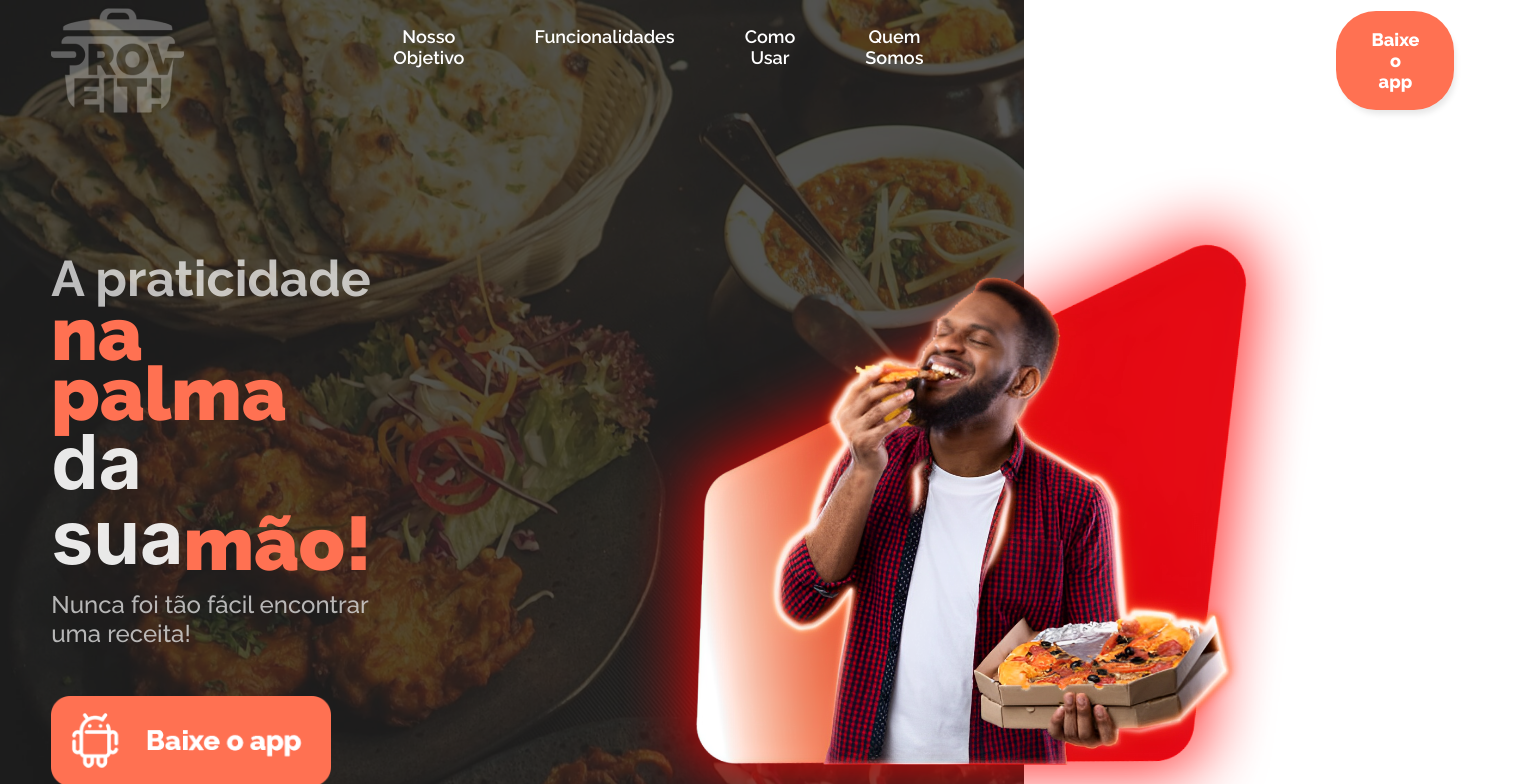
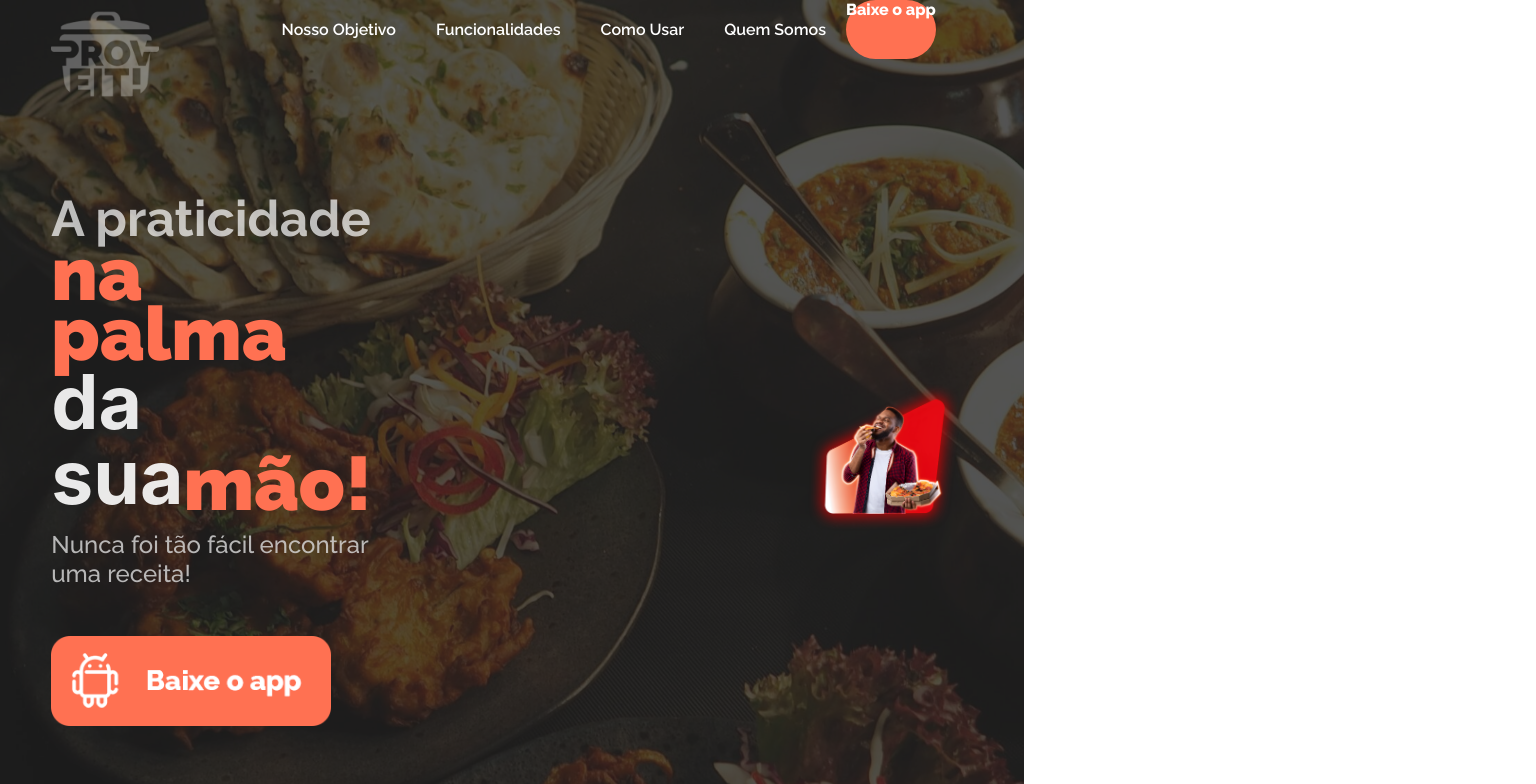
Before and after one commit to Taviin7/Proveit_Landing_Pages, a React (Create React App) app: page / in a window 1024 px wide. Shown: the top 784 px of the page, 1536 px wide, since content can reach past the window. Built offline with nearby package versions, Linux system fonts and the light colour scheme.

Commit message:
começando os ajustes na Home

```diff
--- a/src/Components/CardIntegrantes/Card/Card.css
+++ b/src/Components/CardIntegrantes/Card/Card.css
@@ -1,6 +1,6 @@
 .cardIntegrantes {
-  width: 215px;
-  height: 220px;
+  width: 50%;
+  height: 55%;
   background: #FF7152;
   box-shadow: 0px 4px 4px rgba(0, 0, 0, 0.25);
   border-radius: 30px;
--- a/src/Components/CardIntegrantes/CardIntegrantes.css
+++ b/src/Components/CardIntegrantes/CardIntegrantes.css
@@ -84,7 +84,7 @@ width: 40%;
 }
 
 .font-OrangeTeam2 {
-  font-size: 200px;
+  font-size: 130px;
   line-height: 30%;
   color: #FF7152;
   margin-left: 70px;
@@ -95,7 +95,7 @@ width: 40%;
 .font-WhiteOur2 {
   padding-left: 15%;
   text-align: left;
-  font-size: 150px;
+  font-size: 80px;
   opacity: 90%;
   line-height: 150px;
   color: #fff;
--- a/src/Components/Footer/Footer.css
+++ b/src/Components/Footer/Footer.css
@@ -7,8 +7,8 @@ footer {
 
 footer img {
   display: flex;
-  width: 250px;
-  height: 250px;
+  width: 60%;
+  height: 50%;
   margin-top: 15%;
   margin-left: 35%;
 }
--- a/src/Components/Home/Home.css
+++ b/src/Components/Home/Home.css
@@ -1,3 +1,184 @@
+.section1 {
+  height: 100vh;
+  width: 100%;
+  background-size: cover;
+  display: flex;
+  flex-direction: column;
+}
+
+.fundo {
+  background-repeat: no-repeat;
+  height: 100vh;
+  width: 100%;
+  /* background-size: cover; */
+  display: flex;
+  flex-direction: column;
+}
+
+.fundo::before {
+  content: "";
+  background-image: url("./Imgs/mesafundo.jpg");
+  background-size: cover;
+  position: absolute;
+  top: 0px;
+  right: 0px;
+  bottom: 0px;
+  left: 0px;
+  z-index: -1;
+  filter: brightness(25%) opacity(90%);
+}
+
+
+header {
+  width: 100%;
+  height: 15%;
+  display: flex;
+}
+
+.logo {
+  height: 90%;
+  margin-left: 5%;
+  margin-right: 10%;
+}
+
+ul {
+  display: flex;
+  font-family: "raleway";
+}
+
+.ancoras {
+  font-size: 24;
+  margin: 15px;
+  color: #fff;
+  font-family: 'raleway-semibold';
+  padding: 5px;
+  border-radius: 8px;
+ /*  list-style-type: none; */
+  transition: 0.2s;
+  text-align: center;
+  /* text-decoration: none; */
+}
+
+.ancoras:hover {
+  transition: 0.2s;
+  background-color: #fff;
+  color: #FF7152;
+}
+
+.section1 .baixeoapp {
+  color: #fff;
+/*   padding-top: 2%;
+  padding-bottom: 2%;
+  padding-left: 5%;
+  padding-right: 5%; */
+  background-color: #FF7152;
+  border-radius: 40px;
+  font-size: 24;
+  text-align: center;
+  /* list-style-type: none; */
+ /*  box-shadow: 3px 6px 6px -2px rgba(0, 0, 0, 0.1);
+  -webkit-box-shadow: 3px 6px 6px -2px rgba(0, 0, 0, 0.1);
+  -moz-box-shadow: 3px 6px 6px -2px rgba(0, 0, 0, 0.1); */
+  transition: 0.2;
+ /*  margin-left: 10cm; */
+  text-decoration: none;
+  font-family: "raleway-extrabold";
+}
+
+.section1 .baixeoapp:hover {
+  transition: 0.2;
+  background-color: #fff;
+  color: #FF7152;
+}
+
+.container{
+  width: 100%;
+  height: 100%;
+  display: flex;
+  align-items: center;
+  flex-direction: row;
+  justify-content: space-between;
+}
+
+.titleBox1 {
+  flex: 50%;
+  margin-left: 5%;
+  display: flex;
+  text-align: left;
+  flex-direction: column;
+  justify-content: center;
+}
+
+.titleBox2{
+  width: 66%;
+  display: flex;
+  flex-direction: row;
+  justify-content: space-between;
+}
+
+.wordmao{
+  display: flex;
+  flex-direction: column;
+  justify-content: end;
+}
+
+.font-WhiteOpace {
+  font-family: 'raleway-bold';
+  text-align: left;
+  font-style: Medium;
+  font-size: 50px;
+  opacity: 70%;
+  line-height: 45px;
+  line-height: 100%;
+  color: #fff;
+  font-weight: 600;
+}
+
+.fontOrange {
+  font-size: 75px;
+  line-height: 80%;
+  color: #FF7152;
+  font-family: "raleway-black";
+  font-style: inherit;
+  z-index: 2;
+}
+
+.font-White {
+  font-size: 75px;
+  opacity: 90%;
+  line-height: 45px;
+  line-height: 100%;
+  color: #fff;
+}
+
+.subtitleBox {
+  font-family: 'raleway-medium';
+  font-style: Medium;
+  font-size: 150%;
+  opacity: 80%;
+  margin-top: 5%;
+  color: #dddddd;
+}
+
+.BtnDownload {
+  width: 280px;
+  height: 90px;
+  margin-top: 15%;
+}
+
+.imgBox {
+  display: flex;
+/*   margin-left: 20%; */
+  margin-right: 5%;
+  justify-content: flex-end;
+}
+
+.section1 .imgBox img {
+  height: 44%;
+  width: 44%;
+}
+
+
 /* Estilos para largura de tela menor ou igual a 768 pixels (celular)*/
 @media (max-width: 768px) {
   .section1 {
@@ -184,193 +365,5 @@
 
 /* Estilos para tablet */
 @media (min-width: 768px) and (max-width: 1023px) {
-  /* Adicione aqui os estilos para tablet */
+
 }
-
-/* Estilos para notebook */
-@media (min-width: 1024px) and (max-width: 1279px) {
-  .section1 {
-    height: 100vh;
-    width: 100%;
-    background-size: cover;
-    display: flex;
-    flex-direction: column;
-  }
-
-  .fundo {
-    background-repeat: no-repeat;
-    height: 100vh;
-    width: 100%;
-    background-size: cover;
-    display: flex;
-    flex-direction: column;
-  }
-
-  .fundo::before {
-    content: "";
-    background-image: url("./Imgs/mesafundo.jpg");
-    background-size: cover;
-    position: absolute;
-    top: 0px;
-    right: 0px;
-    bottom: 0px;
-    left: 0px;
-    z-index: -1;
-    filter: brightness(25%) opacity(90%);
-  }
-
-  header {
-    width: 100%;
-    height: 15%;
-    border-radius: 0px 0px 0px 110px;
-    display: flex;
-    flex-direction: row;
-    align-items: center;
-  }
-
-  .logo {
-    height: 133px;
-    align-items: self-start;
-    margin-left: 5%;
-    margin-right: 17%;
-  }
-
-  ul {
-    display: flex;
-    font-family: "raleway";
-  }
-
-  .ancoras {
-    font-size: large;
-    margin: 0 20px;
-    color: #fff;
-    font-family: 'raleway-semibold';
-    padding: 15px;
-    border-radius: 8px;
-    list-style-type: none;
-    transition: 0.2s;
-    text-align: center;
-    text-decoration: none;
-  }
-
-  .ancoras:hover {
-    transition: 0.2s;
-    background-color: #fff;
-    color: #FF7152;
-  }
-
-  .Baixar {
-    color: #fff;
-    padding: 18px 35px;
-    background-color: #FF7152;
-    border-radius: 40px;
-    font-size: large;
-    text-align: center;
-    list-style-type: none;
-    box-shadow: 3px 6px 6px -2px rgba(0, 0, 0, 0.1);
-    -webkit-box-shadow: 3px 6px 6px -2px rgba(0, 0, 0, 0.1);
-    -moz-box-shadow: 3px 6px 6px -2px rgba(0, 0, 0, 0.1);
-    transition: 0.2;
-    margin-left: 10cm;
-    text-decoration: none;
-    font-family: "raleway-extrabold";
-  }
-
-  .Baixar:hover {
-    transition: 0.2;
-    background-color: #fff;
-    color: #ff715282;
-  }
-
-  .container{
-    width: 100%;
-    height: 800px;
-    display: flex;
-    align-items: center;
-    flex-direction: row;
-    justify-content: space-between;
-  }
-
-  .titleBox1 {
-    flex: 50%;
-    margin-left: 5%;
-    display: flex;
-    text-align: left;
-    flex-direction: column;
-    justify-content: center;
-  }
-
-  .titleBox2{
-    width: 66%;
-    display: flex;
-    flex-direction: row;
-    justify-content: space-between;
-  }
-
-  .wordmao{
-    display: flex;
-    flex-direction: column;
-    justify-content: end;
-  }
-
-  .font-WhiteOpace {
-    font-family: 'raleway-bold';
-    text-align: left;
-    font-style: Medium;
-    font-size: 50px;
-    opacity: 70%;
-    line-height: 45px;
-    line-height: 100%;
-    color: #fff;
-    font-weight: 600;
-  }
-
-  .fontOrange {
-    font-size: 75px;
-    line-height: 80%;
-    color: #FF7152;
-    font-family: "raleway-black";
-    font-style: inherit;
-    z-index: 2;
-  }
-
-  .font-White {
-    font-size: 75px;
-    opacity: 90%;
-    line-height: 45px;
-    line-height: 100%;
-    color: #fff;
-  }
-
-  .subtitleBox {
-    font-family: 'raleway-medium';
-    font-style: Medium;
-    font-size: 150%;
-    opacity: 80%;
-    margin-top: 5%;
-    color: #dddddd;
-  }
-
-  .BtnDownload {
-    width: 280px;
-    height: 90px;
-    margin-top: 15%;
-  }
-
-  .imgBox {
-    display: flex;
-    margin-left: 20%;
-    margin-right: 5%;
-    justify-content: flex-end;
-  }
-
-  .imgBox img {
-    height: 800px;
-    width: 800px;
-  }
-}
-
-/* Estilos para computador */
-@media (min-width: 1280px) {
-  /* Adicione aqui os estilos para computador */
-}
--- a/src/Components/Home/Home.jsx
+++ b/src/Components/Home/Home.jsx
@@ -2,13 +2,14 @@ import React from "react";
 import { Link } from 'react-scroll';
 import "./Home.css";
 import Logo from "./Imgs/proveitLogo.png";
-import Man from "./Imgs/negocomendo.png";
+import Men from "./Imgs/negocomendo.png";
+import men2 from "./Imgs/negocomendo2.png";
 import BtnDownload from "./Imgs/Download_button 1.png";
 
 export default function Home() {
 
   return (
-    <section id="Home">
+    <section className="section1" id="Home">
       <div className="fundo">
         <header>
           <img className="logo" src={Logo} />
@@ -18,7 +19,7 @@ export default function Home() {
               <Link to="funcionalidades" className="ancoras" smooth={true} duration={600}>Funcionalidades</Link>
               <Link to="como-usar" className="ancoras" smooth={true} duration={600}>Como Usar</Link>
               <Link to="quem-somos" className="ancoras" smooth={true} duration={600}>Quem Somos</Link>
-              <a className="Baixar" href="">
+              <a className="baixeoapp" href="">
                 Baixe o app
               </a>
             </ul>
@@ -40,7 +41,7 @@ export default function Home() {
             <img className="BtnDownload" src={BtnDownload} />
           </div>
           <div className="imgBox">
-            <img src={Man} />
+            <img src={Men}  />
           </div>
         </div>
       </div>
```
Also changed, not shown: src/Components/Home/Imgs/negocomendo2.png (added).
